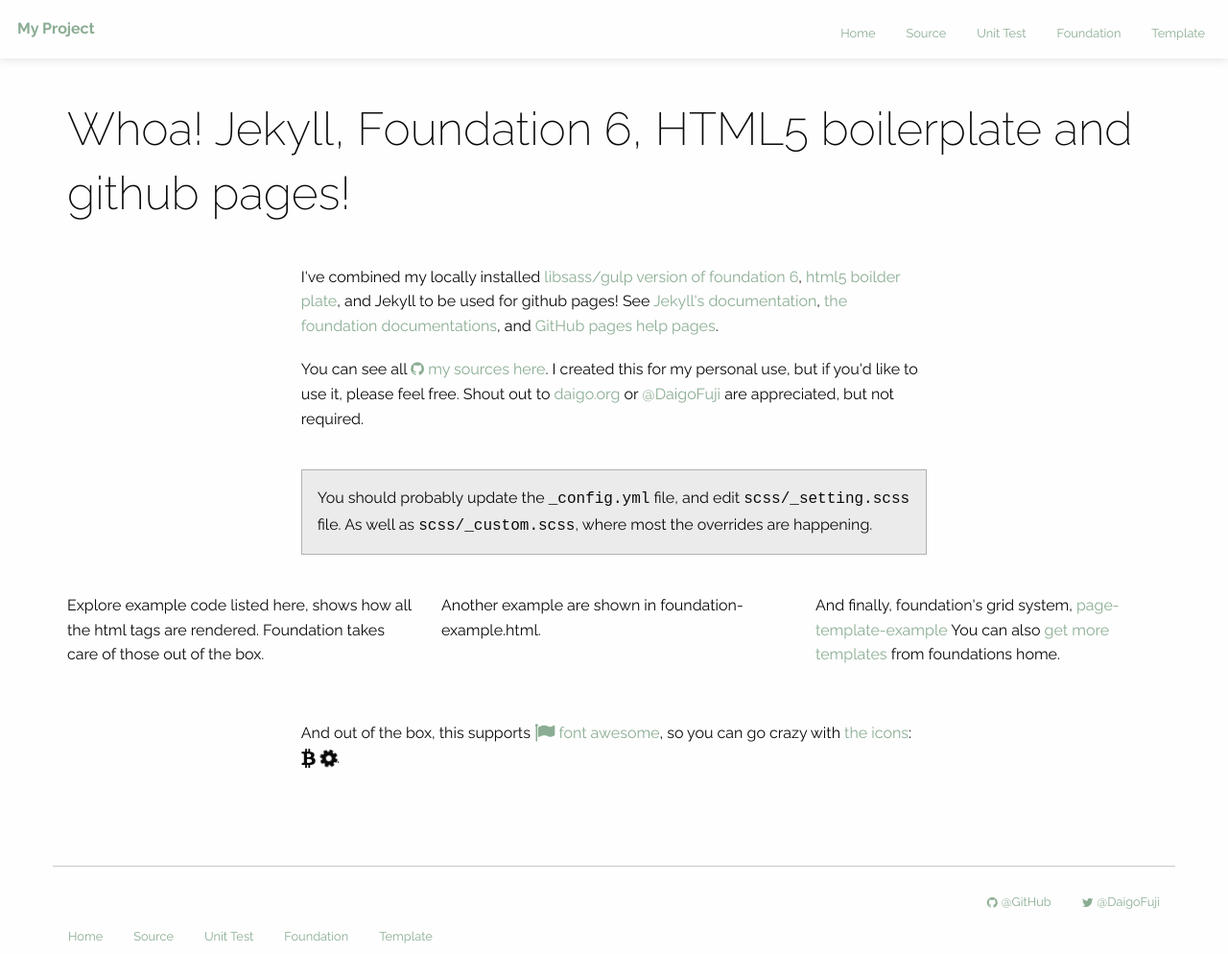
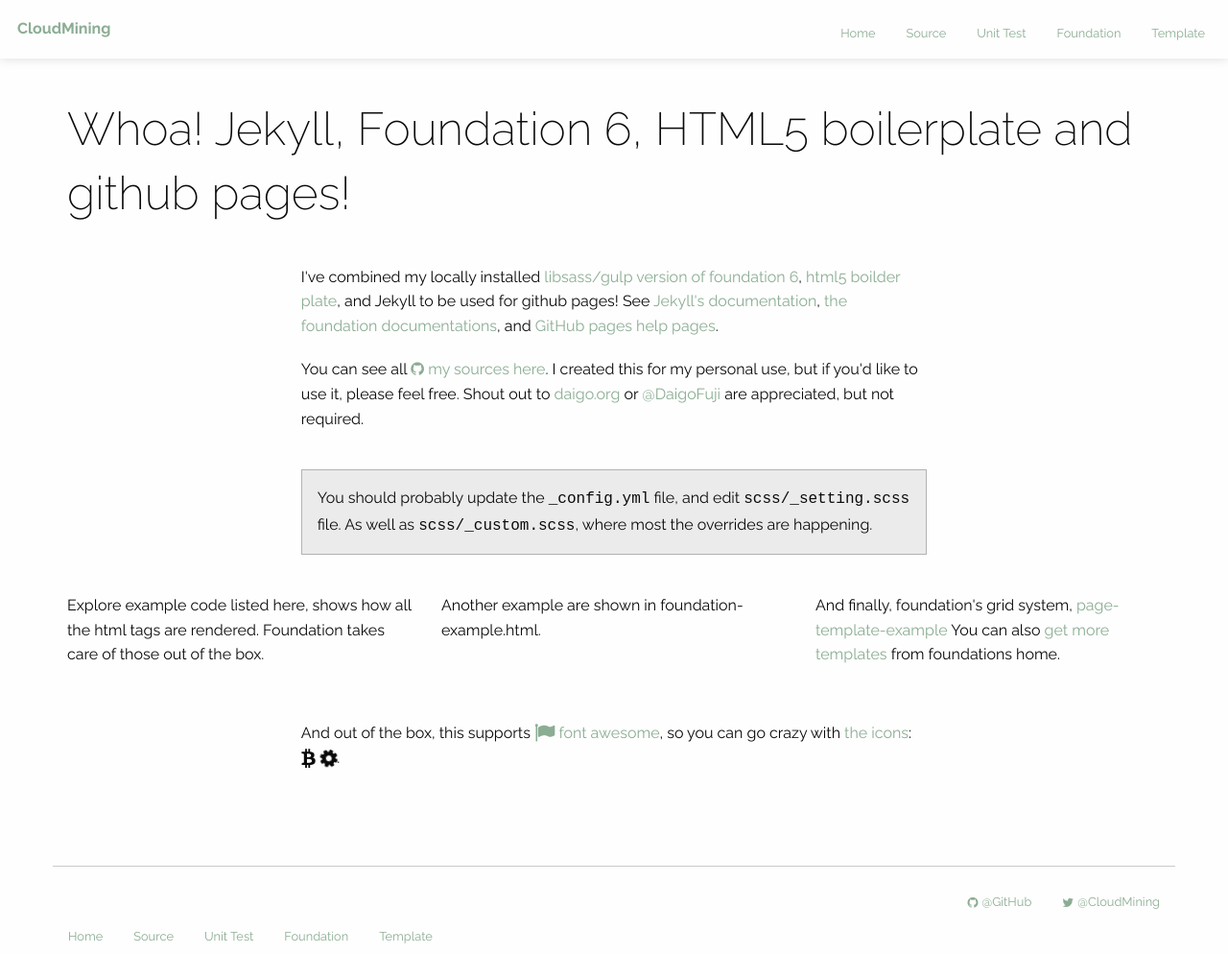
Before and after one commit to CloudMining/cloudmining.github.io, a Jekyll site: the page built from index.html, in a window 1280 px wide. Shown: the whole page at 96% size. Built offline with Jekyll 4.4.1, drawn with Linux system fonts in a browser that asks for light colours; nearby versions of some CDN libraries; part of the change alters nothing that is shown.

Commit message:
update _config.yml

```diff
--- a/_config.yml
+++ b/_config.yml
@@ -1,13 +1,13 @@
 name : Foundation5/github pages/Jykill starter
-brand : My Project
-description : This is the description of my project
+brand : CloudMining
+description : CloudMining site
 keyword :
-url : http://daigofuji.github.io/jekyll-foundation-6-starter/
-email : daigo@daigofujiwara.com
-twitter : DaigoFuji
-github : DaigoFuji
-author : Daigo Fujiwara
-year : 2016
+url : http://cloudmining.github.io/
+email : info@cloudmining.one
+twitter : CloudMining
+github : CloudMining
+author : CloudMining
+year : 2017
 markdown : kramdown
 exclude :
   - node_modules
```
